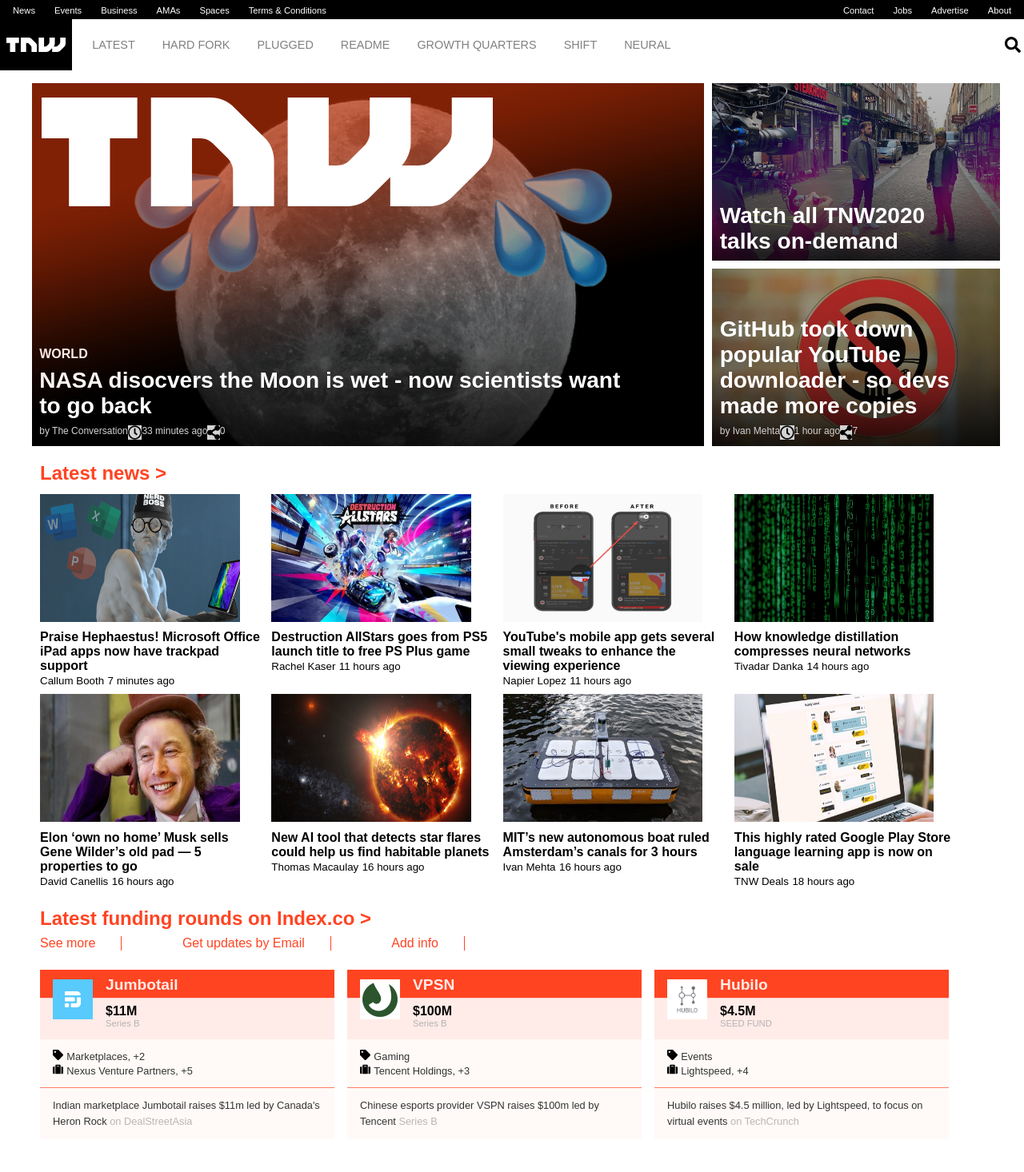
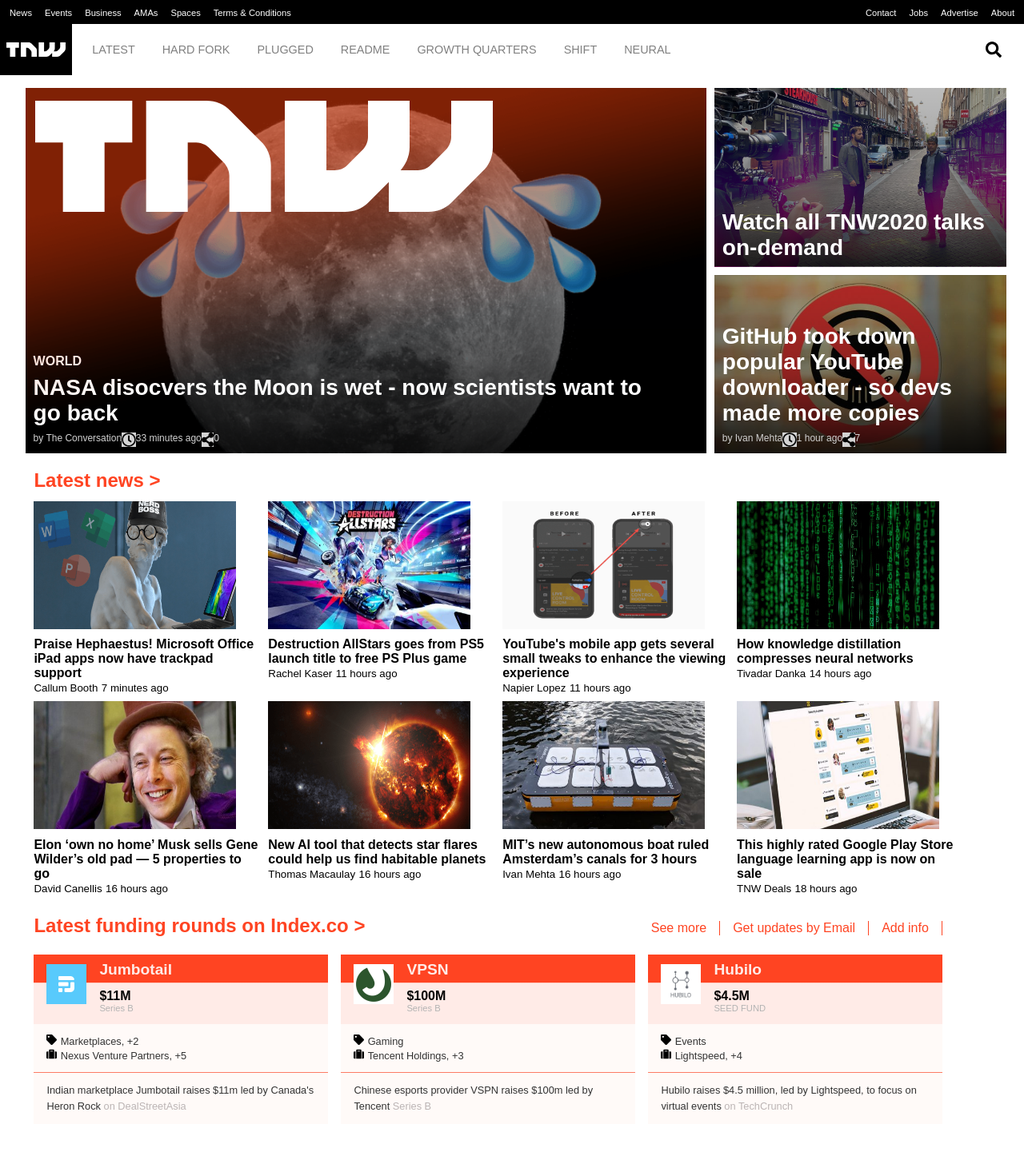
Before and after one commit to iam-Akshat/micr-project-2, a plain HTML site: page src/index.html in a window 1280 px wide. Shown: the top 1466 px of the page at 80% size. Drawn offline with Linux system fonts and the light colour scheme.

Commit message:
minor styling issues

```diff
--- a/src/index.html
+++ b/src/index.html
@@ -197,7 +197,7 @@
             </ul>
         </section>
         <section class="funding-rounds">
-            <header>
+            <header class=funding-header>
                 <h2>
                     <a href="#">Latest funding rounds on Index.co ></a>
                 </h2>
--- a/src/styles.css
+++ b/src/styles.css
@@ -76,6 +76,7 @@ main {
   display: flex;
   flex-direction: column;
   justify-content: flex-end;
+  background-position: center;
 }
 
 .hero-title {
@@ -432,6 +433,17 @@ img[src="./assets/images/stackpath.svg"] {
 }
 
 @media (min-width: 768px) {
+  main{
+    padding: 0 2rem;
+  }
+  img[alt="search-button"]{
+    margin-right: 1.5rem;
+  }
+  .funding-header{
+    display: flex;
+    width:95% ;
+    justify-content: space-between;
+  }
   .nav-menu{
     width: 100%;
     justify-content: space-between;
@@ -458,12 +470,12 @@ img[src="./assets/images/stackpath.svg"] {
     display: block;
   }
  .dark-nav{
-    height: 1.5rem;
+    height: 1.9rem;
     width: 100%;
     display: flex;
     background-color: black;
     padding: 0.25rem;
-    justify-content: space-around;
+    justify-content: space-evenly;
   }
   .dark-nav li a{
     font-size: 0.7rem;
@@ -481,12 +493,17 @@ img[src="./assets/images/stackpath.svg"] {
   .right-menu,.left-menu{
     display: flex;
     align-items: center;
+    width: 50%;
+  }
+
+  .left-menu:last-child{
+    flex-basis: content;
   }
   .right-menu{
     flex-direction: row-reverse;
   }
   .dark-nav li a {
-    padding: 0.25rem 0.75rem;
+    padding: 0.25rem 0.5rem;
   }
   .light-nav li  a {
     color: grey;
@@ -577,14 +594,14 @@ img[src="./assets/images/stackpath.svg"] {
 
   .links-list ul {
     display: flex;
-    width: 45%;
+    width: max-content;
     justify-content: space-between;
     align-items: center;
   }
 
   .links-list li {
     border-right: 1px solid #f42;
-    padding-right: 2rem;
+    padding: 0 1rem;
   }
 
   .topics-container {
```
